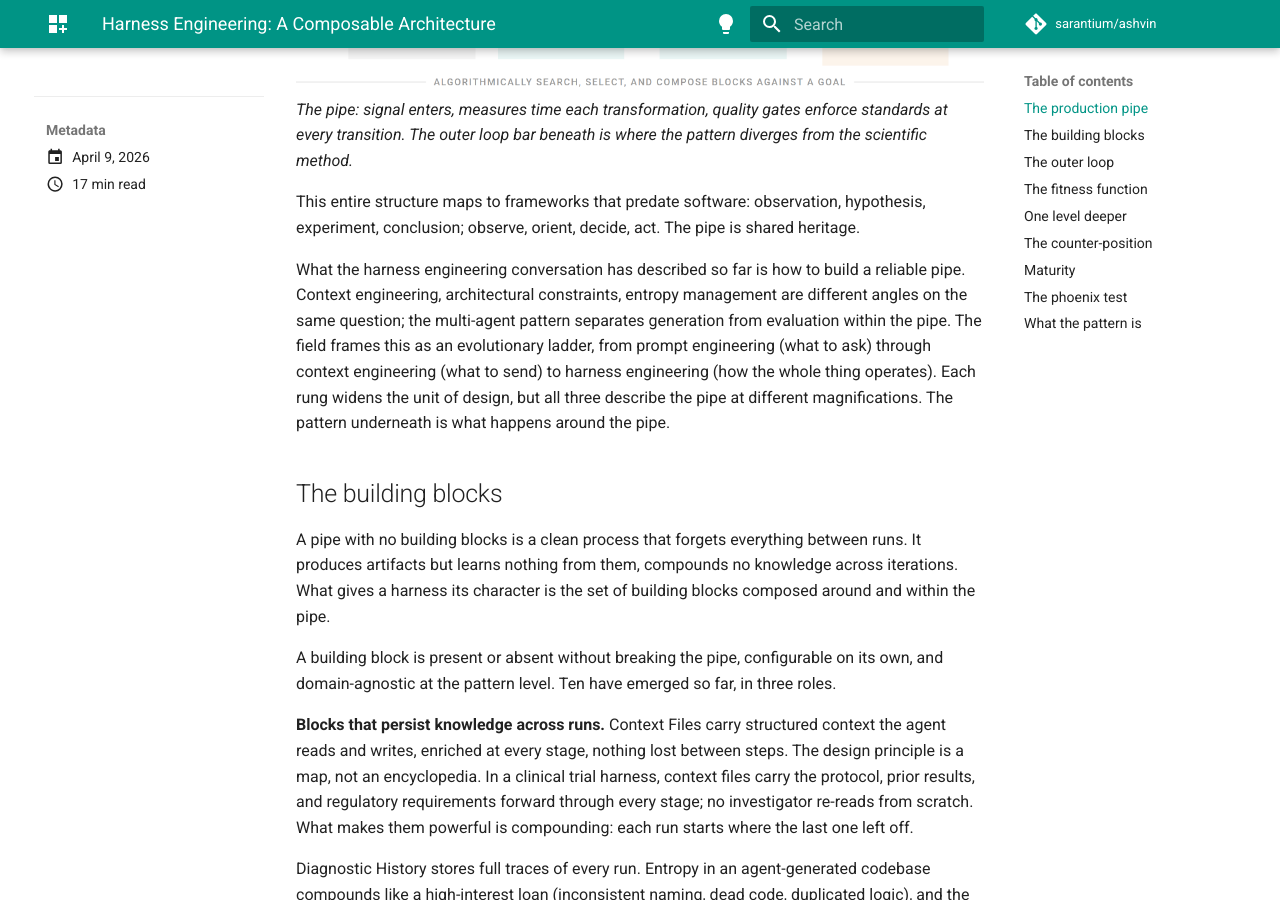
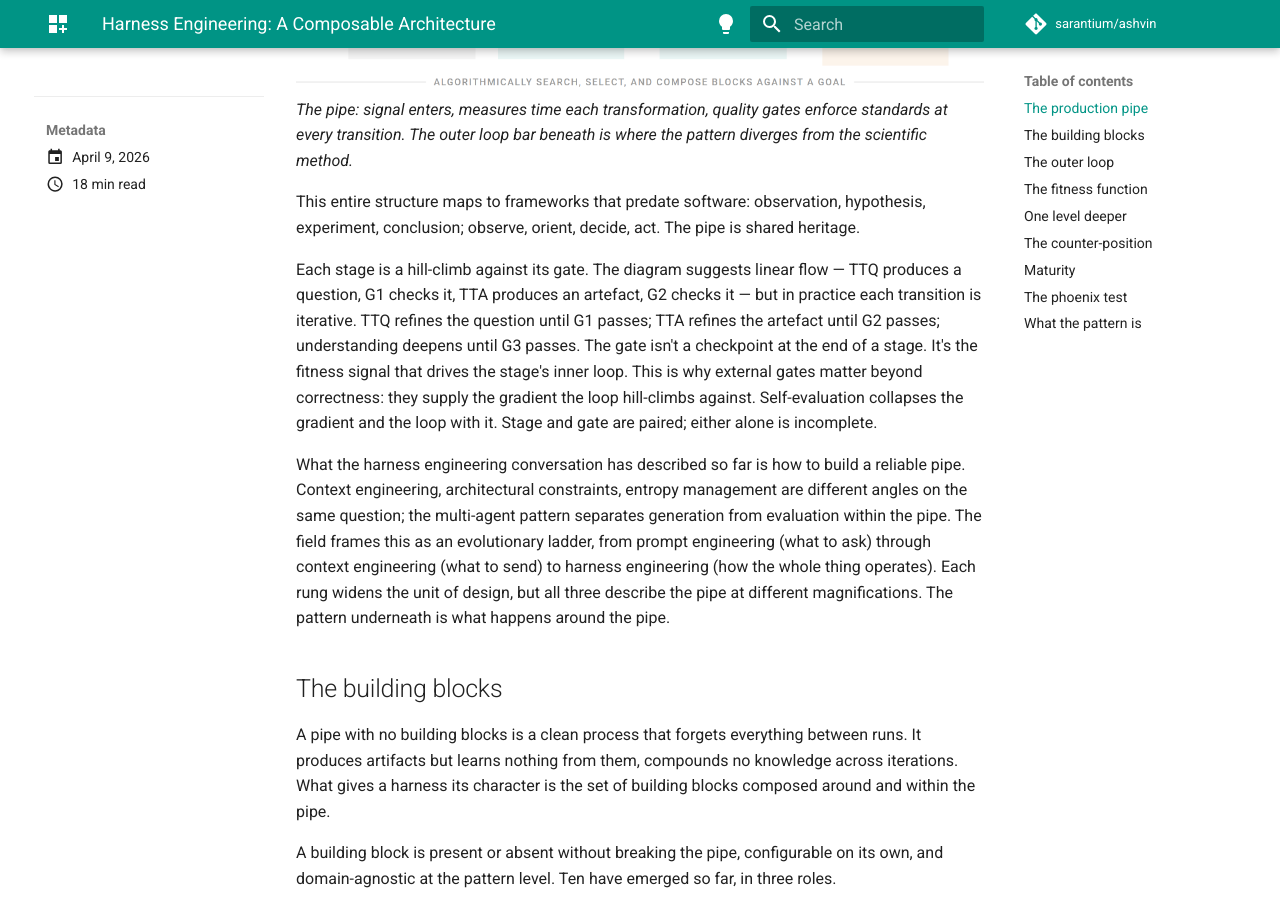
Before and after one commit to sarantium/ashvin, an MkDocs documentation site: the page built from docs/blog/posts/2026-04-09.md, in a window 1280 px wide and 900 px high, scrolled down 1332 px. Built offline with MkDocs 1.6.1 and Material for MkDocs 9.7.7, drawn with Linux system fonts in a browser that asks for light colours; comment, search, counter and statistics services are not loaded; some of the changed text lies outside the part shown.

Commit message:
📝 blog: Harness Engineering — add hill-climb framing
Two surgical inserts to "Harness Engineering: A Composable Architecture":

1. Production-pipe section: name the inner loop. Each stage is a
   hill-climb against its gate; the gate isn't a checkpoint but the
   fitness signal that drives the stage's inner loop. Self-evaluation
   collapses the gradient and the loop with it.

2. Outer-loop section: outer loop is itself a hill-climb at a different
   scale. Inner gates supply per-stage gradients within a run; the
   fitness function supplies the gradient across runs.

Unifies the architecture as nested hill-climbs at two scales (with the
self-referential loop as the third) without disturbing the rest of the
post.

```diff
--- a/docs/blog/posts/2026-04-09.md
+++ b/docs/blog/posts/2026-04-09.md
@@ -34,6 +34,8 @@
 *The pipe: signal enters, measures time each transformation, quality gates enforce standards at every transition. The outer loop bar beneath is where the pattern diverges from the scientific method.*
 
 This entire structure maps to frameworks that predate software: observation, hypothesis, experiment, conclusion; observe, orient, decide, act. The pipe is shared heritage.
+
+Each stage is a hill-climb against its gate. The diagram suggests linear flow — TTQ produces a question, G1 checks it, TTA produces an artefact, G2 checks it — but in practice each transition is iterative. TTQ refines the question until G1 passes; TTA refines the artefact until G2 passes; understanding deepens until G3 passes. The gate isn't a checkpoint at the end of a stage. It's the fitness signal that drives the stage's inner loop. This is why external gates matter beyond correctness: they supply the gradient the loop hill-climbs against. Self-evaluation collapses the gradient and the loop with it. Stage and gate are paired; either alone is incomplete.
 
 What the harness engineering conversation has described so far is how to build a reliable pipe. Context engineering, architectural constraints, entropy management are different angles on the same question; the multi-agent pattern separates generation from evaluation within the pipe. The field frames this as an evolutionary ladder, from prompt engineering (what to ask) through context engineering (what to send) to harness engineering (how the whole thing operates). Each rung widens the unit of design, but all three describe the pipe at different magnifications. The pattern underneath is what happens around the pipe.
 
@@ -89,6 +91,8 @@
 The outer loop need not run one experiment at a time. Multiple block variants can run simultaneously, measured against the same fitness function, converging on compositions that work through parallel experimentation across the search space.
 
 The outer loop turns harness engineering from a workflow into an architecture. The blocks form the search space; the outer loop performs the search. Without it, configurable blocks are flexible but frozen.
+
+The outer loop is itself a hill-climb at a different scale. Inner gates supply per-stage gradients within a run; the fitness function supplies the gradient across runs. The mechanism is the same; the scale and the gradient shape differ.
 
 ## The fitness function
 
```
